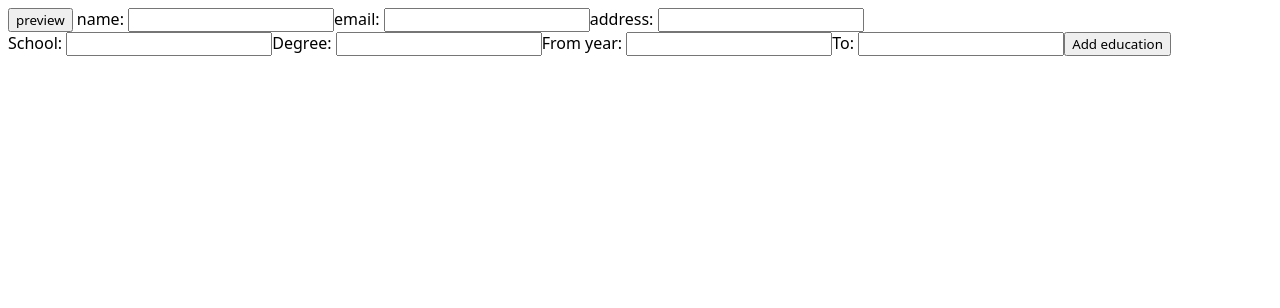
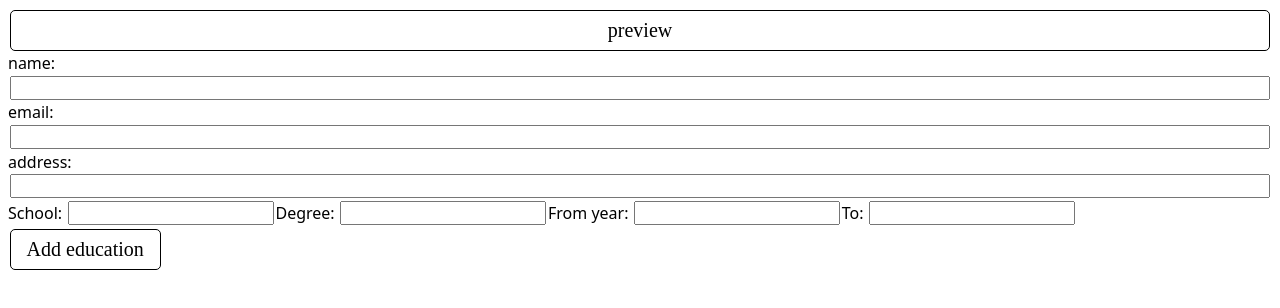
Before and after one commit to eyaldavidszt/cv-builder, a React (Vite) app: page / in a window 1280 px wide. Shown: the top 308 px of the page. Built offline with nearby package versions, Linux system fonts and the light colour scheme.

Commit message:
Add some basic styling

```diff
--- a/src/components/App.jsx
+++ b/src/components/App.jsx
@@ -4,6 +4,7 @@ import { Personal } from "./Personal";
 import Education from "./Education";
 import Cv from "./Cv";
 import { Fragment } from "react";
+import "../styles/app.css";
 function App() {
   const [cvActive, setCvActive] = useState(false);
   const [nameValue, setName] = useState("");
--- a/src/components/Cv.jsx
+++ b/src/components/Cv.jsx
@@ -1,4 +1,6 @@
 /* eslint-disable react/prop-types */
+import "../styles/cv.css";
+
 export default function Cv({
   name,
   email,
--- /dev/null
+++ b/src/styles/app.css
@@ -0,0 +1,27 @@
+#root {
+  display: flex;
+  flex-direction: column;
+}
+
+button {
+  all: initial;
+  border-radius: 5px;
+  cursor: pointer;
+  border: 1px solid black;
+  padding: 0.5rem 1rem;
+  margin: 0.1rem;
+  display: flex;
+  align-items: center;
+  justify-content: center;
+  font-size: 1.25rem;
+  transition: 0.1s ease;
+}
+
+button:active {
+  background-color: black;
+  color: white;
+}
+
+input {
+  margin: 0.1rem;
+}
```
Also changed, not shown: src/styles/cv.css (added).
